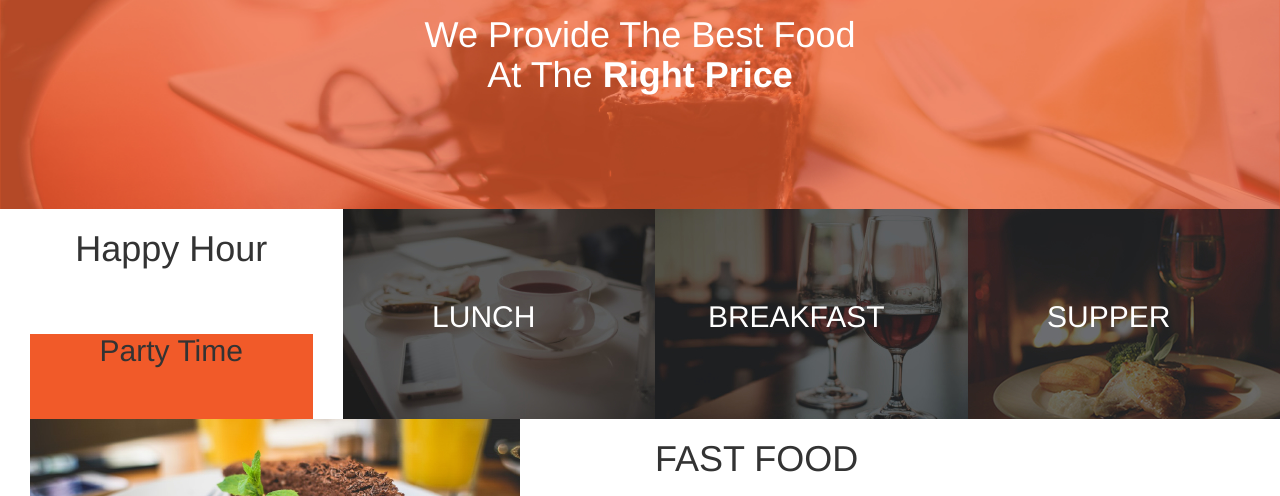
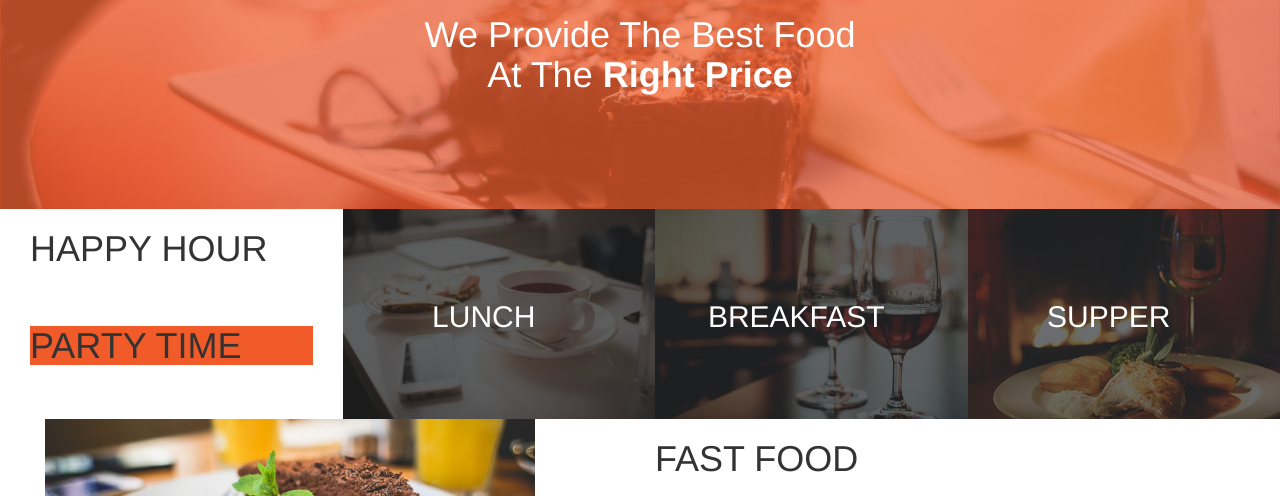
Before and after one commit to Beryle4155/ANITAS-KITCHEN, a plain HTML site: page index.html in a window 1280 px wide. Shown: the part 291-787 px from the top of the page. Drawn offline with Linux system fonts and the light colour scheme.

Commit message:
modified css styles.css

```diff
--- a/css/styles.css
+++ b/css/styles.css
@@ -14,18 +14,12 @@ h10{
   text-align: center;
 }
 .PARTY{
-  text-align: center;
   background-color: #f15a29;
-  font-size: 24px;
-  height: 85px;
-  width: auto;
+  font-size: 100px;
 }
 .HAPPY{
-  text-align: center;
-  background-color: white;
-  font-size: 24px;
-  height: 85px;
-  width: auto;
+  height: 6vw;
+  font-size: 100px;
 }
 .header{
   text-align: center;
@@ -33,6 +27,11 @@ h10{
   background-size: cover;
   height: 500px;
   width: 100%;
+  position:relative;
+}
+#body{
+  width: 100%;
+  height: 100%
 }
 .pg{
   text-align:center;
--- a/index.html
+++ b/index.html
@@ -6,7 +6,7 @@
     <link href="css/bootstrap.css" rel="stylesheet" type="text/css">
     <title>Anita's Kitchen</title>
 </head>
-<body>
+<body class="body">
   <div class="header">
     <span style="font-size:24px;cursor:pointer;" onclick="openNav()">&#9776;</span>
     <div id="mysidenav" class="sidenav" style="text-align:center">
@@ -25,10 +25,10 @@
     <div class="col-md-12">
         <div class="col-md-3">
           <div class="HAPPY">
-            <h1>Happy Hour</h1>
+            <h1>HAPPY HOUR</h1>
           </div>
           <div class="PARTY">
-            <h2>Party Time</h2>
+            <h1>PARTY TIME</h1>
           </div>
         </div>
         <div class="col-md-3">
@@ -51,7 +51,7 @@
         </div>
     </div>
     </div>
-      <div class="container2">
+      <div class="container-fluid">
         <div class="col-md-12">
           <div class="col-md-6">
             <img src="images/fastFood1.jpg" alt="">
```
